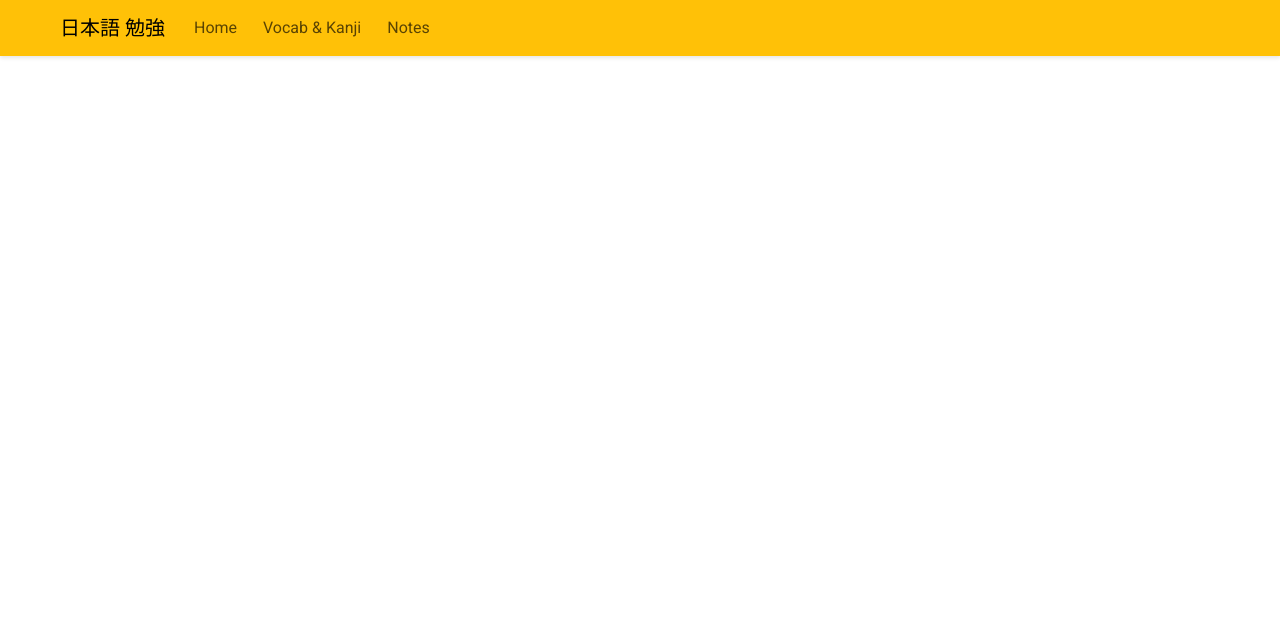
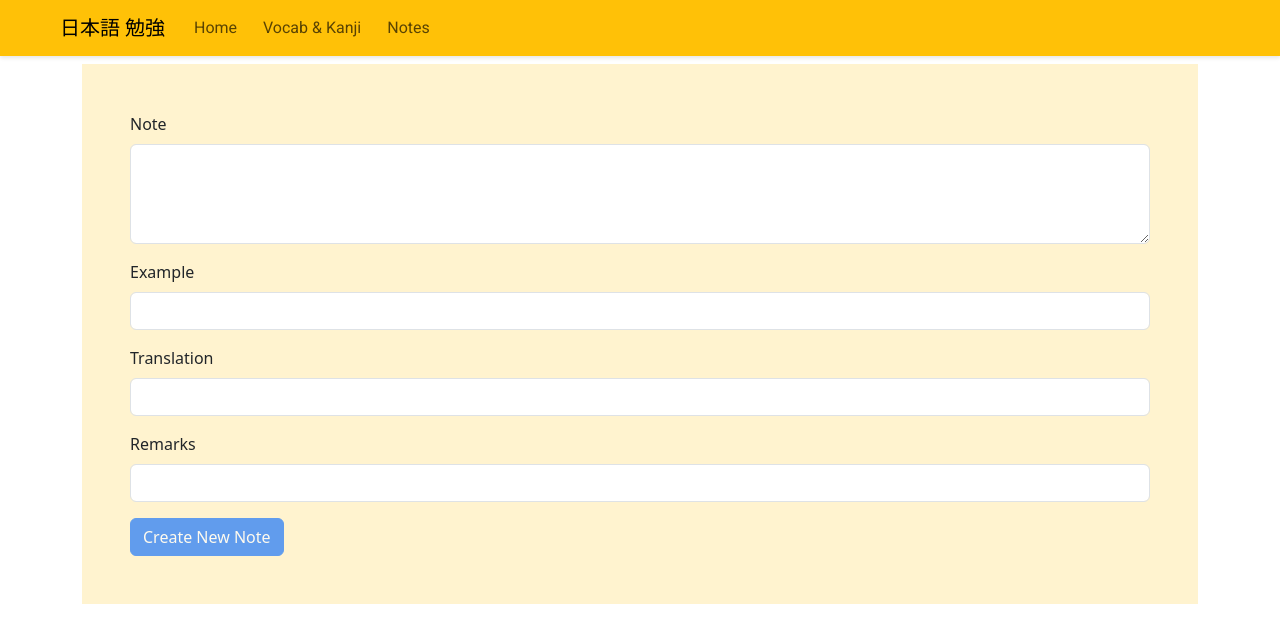
Before and after one commit to mera-tinambacan/MyNihongoApp, a React (Create React App) app in the folder frontend/: page /createNote in a window 1280 px wide. Shown: the top 642 px of the page. Built offline with nearby package versions, Linux system fonts and the light colour scheme.

Commit message:
added create note frontend

```diff
--- a/frontend/package.json
+++ b/frontend/package.json
@@ -13,6 +13,7 @@
     "react-router-dom": "^6.22.3",
     "react-scripts": "5.0.1",
     "swal": "^0.1.0",
+    "sweetalert2": "^11.10.6",
     "web-vitals": "^2.1.4"
   },
   "scripts": {
--- a/frontend/src/App.js
+++ b/frontend/src/App.js
@@ -1,6 +1,7 @@
 import AppNavBar from './components/AppNavBar';
 import LessonList from './components/LessonList';
 import NoteList from './components/NoteList';
+import CreateNote from './pages/CreateNote';
 import {BrowserRouter as Router, Routes, Route} from 'react-router-dom';
 import './App.css';
 
@@ -12,6 +13,7 @@ function App() {
         <Route path="/" element={<LessonList/>}/>
         <Route path="/vocabKanji" element={<h1>vocabKanji component</h1>}/>
         <Route path="/notes" element={<NoteList/>}/>
+        <Route path="/createNote" element={<CreateNote/>}/>
       </Routes>
     </Router>
   );
--- a/frontend/src/components/NoteList.js
+++ b/frontend/src/components/NoteList.js
@@ -1,5 +1,6 @@
 import React, { useEffect, useState } from 'react';
-import { Row, Col, Table, Form } from 'react-bootstrap';
+import { Row, Col, Table, Form, Button } from 'react-bootstrap';
+import { Link } from 'react-router-dom';
 
 const NoteList = () => {
     const [notes, setNotes] = useState([]);
@@ -32,15 +33,19 @@ const NoteList = () => {
     return (
         <Row className='mx-5'>
             <Col>
-                <Form className="d-flex mb-2 col-3">
+                <div className="d-flex align-items-center">
+                    <Form className="d-flex mb-2 col-3 me-2">
                         <Form.Control
                             type="search"
                             placeholder="Search"
-                        className="me-2"
                             aria-label="Search"
                             onChange={searchHandle}
                         />
                     </Form>
+                    <Button as={Link} to='/CreateNote' className='btn-secondary shadow-none'>
+                        Add New Note
+                    </Button>
+                </div>
                 <Table striped bordered hover size="sm" className="lesson-table">
                     <thead className="table-secondary">
                         <tr>
--- /dev/null
+++ b/frontend/src/pages/CreateNote.js
@@ -0,0 +1,117 @@
+import { Container, Row, Col, Button, Form } from 'react-bootstrap';
+import { useState, useEffect } from 'react';
+import Swal from 'sweetalert2';
+import { useNavigate } from 'react-router-dom';
+
+export default function CreateNote() {
+    const [note, setNote] = useState("");
+    const [example, setExample] = useState("");
+    const [translation, setTranslation] = useState("");
+    const [remark, setRemark] = useState("");
+    const navigateToDashboard = useNavigate();
+    const [isActive, setIsActive] = useState(false)
+
+    useEffect(() => {
+        if (note !== "") {
+            setIsActive(true);
+        } else {
+            setIsActive(false);
+        }
+    }, [note, example, translation, remark]);
+
+    function addNote(event) {
+        event.preventDefault();
+
+        fetch('http://localhost:4000/notes/addNote', {
+            method: "POST",
+            headers: {
+                'Content-Type': 'application/json',
+            },
+            body: JSON.stringify({
+                note: note,
+                example: example,
+                translation: translation,
+                remark: remark,
+            })
+        }).then(response => response.json())
+            .then(data => {
+                console.log(data);
+                if (data === true) {
+                    Swal.fire({
+                        title: "New Note Created!",
+                        icon: "success",
+                        text: ""
+                    })
+                    navigateToDashboard("/notes");
+                } else {
+                    Swal.fire({
+                        title: "Something went wrong!",
+                        icon: "error",
+                        text: "Please try again"
+                    })
+                    navigateToDashboard("/notes");
+                }
+            })
+            .catch(error => {
+                console.error('Error:', error);
+                Swal.fire({
+                    title: "Error",
+                    icon: "error",
+                    text: "An error occurred. Please try again later."
+                });
+            });
+    }
+
+    return (
+        <Container>
+            <Row>
+                <Col className="colForm">
+                    <div className=''>
+                        <Form onSubmit={addNote} className="p-5" style={{backgroundColor: "#FFF3CF"}}>
+                            <Form.Group className="mb-3" controlId="note">
+                                <Form.Label>Note</Form.Label>
+                                <Form.Control
+                                    as="textarea"
+                                    value={note}
+                                    onChange={event => setNote(event.target.value)}
+                                    required
+                                    style={{ height: "100px"}}/>
+                            </Form.Group>
+
+                            <Form.Group className="mb-3" controlId="example">
+                                <Form.Label>Example</Form.Label>
+                                <Form.Control
+                                    type="text"
+                                    value={example}
+                                    onChange={event => setExample(event.target.value)} />
+                            </Form.Group>
+
+                            <Form.Group className="mb-3" controlId="translation">
+                                <Form.Label>Translation</Form.Label>
+                                <Form.Control
+                                    type="text"
+                                    value={translation}
+                                    onChange={event => setTranslation(event.target.value)} />
+                            </Form.Group>
+
+                            <Form.Group className="mb-3" controlId="remark">
+                                <Form.Label>Remarks</Form.Label>
+                                <Form.Control
+                                    type="text"
+                                    value={remark}
+                                    onChange={event => setRemark(event.target.value)} />
+                            </Form.Group>
+
+                            <Button
+                                variant="primary"
+                                type="submit"
+                                disabled={!isActive}
+                            >Create New Note
+                            </Button>
+                        </Form>
+                    </div>
+                </Col>
+            </Row>
+        </Container>
+    );
+}
```
Also changed, not shown: 1 other file (tests, documents, lock files or other folders). Lines whose indentation alone changed are shown as unchanged.
